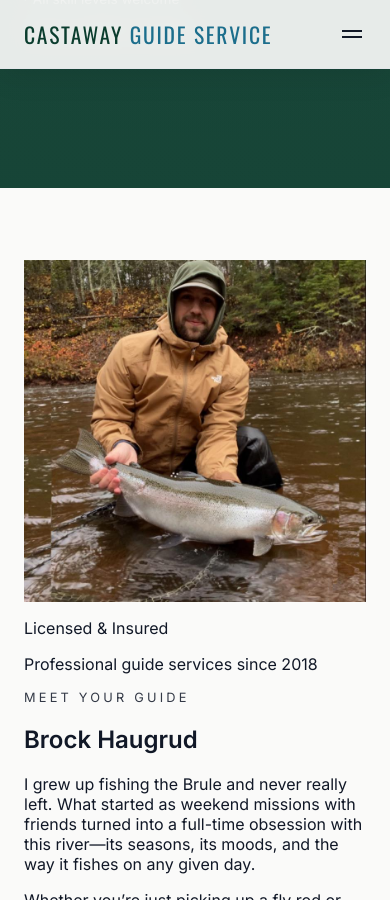
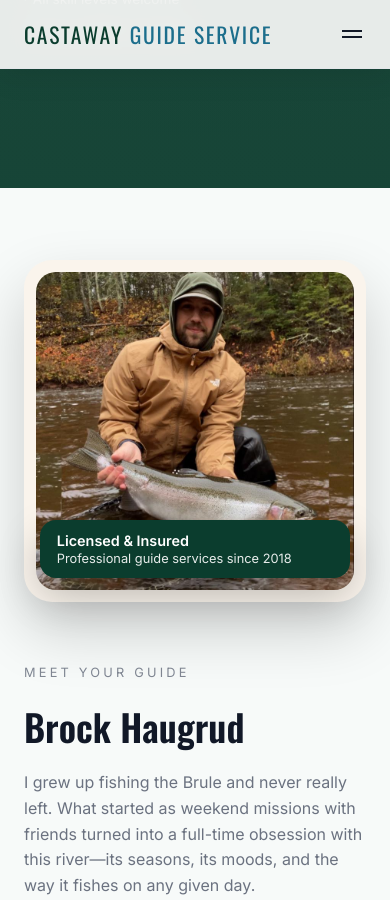
Before and after one commit to adamholden7/CastAwayGuideService, a Jekyll site: the page built from index.md, in a window 390 px wide and 900 px high, scrolled down 631 px. Built offline with Jekyll 4.4.1, drawn with Linux system fonts in a browser that asks for light colours.

Commit message:
Update styles.css

```diff
--- a/assets/css/styles.css
+++ b/assets/css/styles.css
@@ -745,6 +745,135 @@ a {
     flex-direction: column;
   }
 
+  .section-light {
+  background: #f7faf9;
+}
+
+/* Meet your guide layout */
+
+.guide-layout {
+  display: grid;
+  grid-template-columns: minmax(0, 1.1fr) minmax(0, 1.3fr);
+  gap: 3rem;
+  align-items: center;
+}
+
+.guide-photo-card {
+  position: relative;
+  background: #faf4ec;
+  border-radius: 1.75rem;
+  padding: 0.75rem;
+  box-shadow: 0 28px 60px rgba(0, 0, 0, 0.18);
+}
+
+.guide-photo-card img {
+  border-radius: 1.25rem;
+  width: 100%;
+  height: 100%;
+  object-fit: cover;
+  display: block;
+}
+
+.guide-badge {
+  position: absolute;
+  left: 1.5rem;
+  bottom: 1.5rem;
+  background: #0b3d2e;
+  color: #fff;
+  border-radius: 1rem;
+  padding: 0.75rem 1.05rem;
+  box-shadow: 0 18px 40px rgba(0, 0, 0, 0.25);
+  max-width: 240px;
+}
+
+.guide-badge-title {
+  font-weight: 600;
+  font-size: 0.9rem;
+  margin: 0 0 0.15rem;
+}
+
+.guide-badge-text {
+  font-size: 0.8rem;
+  margin: 0;
+  opacity: 0.9;
+}
+
+.guide-content p {
+  color: var(--text-muted);
+  line-height: 1.6;
+}
+
+.guide-title {
+  font-family: "Oswald", system-ui, sans-serif;
+  font-size: 2.3rem;
+  margin: 0 0 1rem;
+}
+
+.guide-features {
+  list-style: none;
+  padding: 0;
+  margin: 1.2rem 0 0.5rem;
+}
+
+.guide-features li {
+  position: relative;
+  padding-left: 1.3rem;
+  margin-bottom: 0.4rem;
+  font-size: 0.95rem;
+  color: var(--text);
+}
+
+.guide-features li::before {
+  content: "•";
+  position: absolute;
+  left: 0;
+  top: 0.05rem;
+  color: var(--accent);
+  font-size: 1.1rem;
+}
+
+.guide-stats {
+  display: flex;
+  flex-wrap: wrap;
+  gap: 1.5rem;
+  margin-top: 1.5rem;
+}
+
+.guide-stat {
+  min-width: 110px;
+}
+
+.guide-stat-number {
+  display: block;
+  font-weight: 700;
+  font-size: 1.25rem;
+  color: var(--primary);
+}
+
+.guide-stat-label {
+  font-size: 0.8rem;
+  text-transform: uppercase;
+  letter-spacing: 0.12em;
+  color: var(--text-muted);
+}
+
+/* Responsive */
+@media (max-width: 900px) {
+  .guide-layout {
+    grid-template-columns: 1fr;
+  }
+
+  .guide-photo-card {
+    order: -1;
+  }
+
+  .guide-badge {
+    left: 1rem;
+    right: 1rem;
+    max-width: none;
+  }
+}
+
   .hero-meta {
     flex-direction: column;
   }
```
